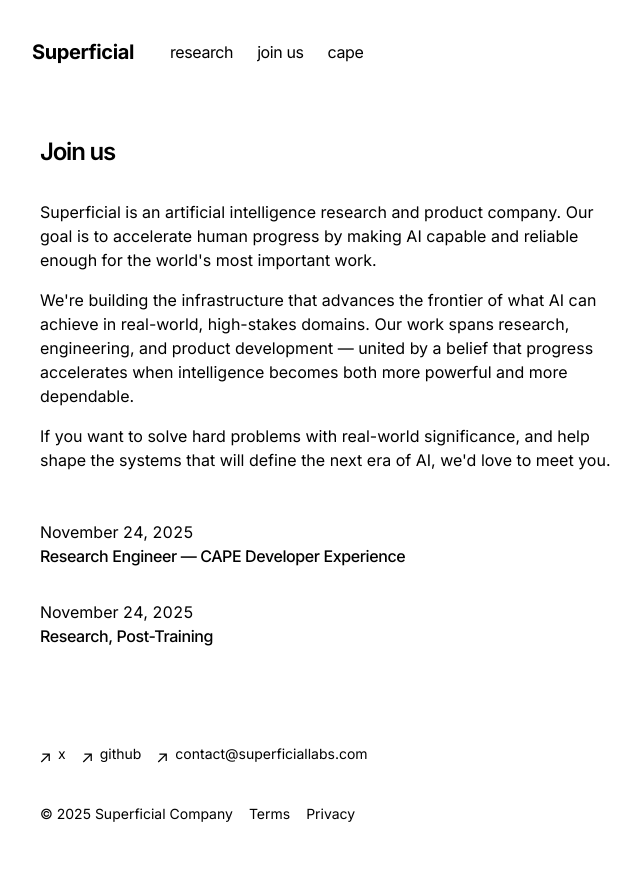
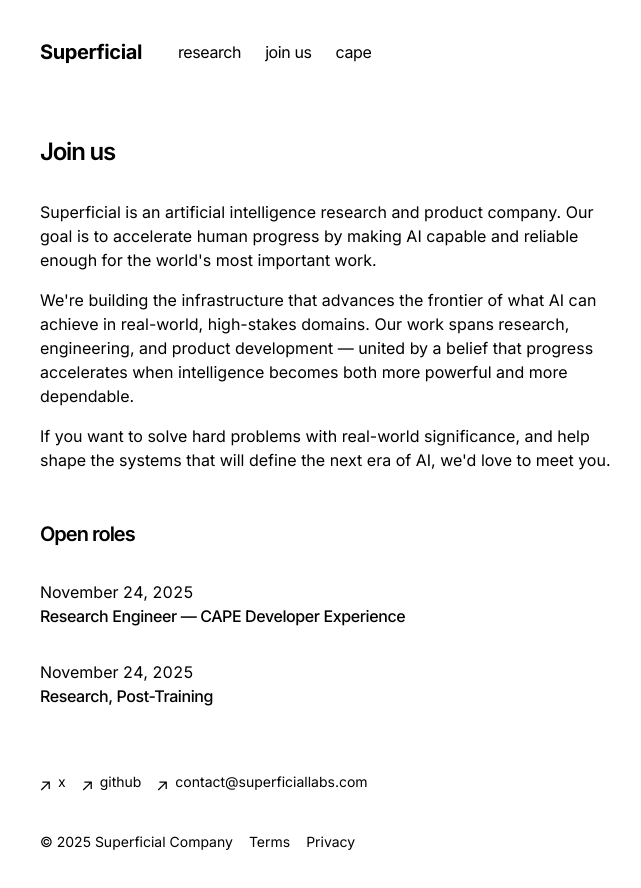
Before and after one commit to superficialorg/capabilitybench, a Next.js app: page /joinus in a window 1280 px wide. Shown: the top 888 px of the page, without its empty margins (312-953 px from the left). Built offline with nearby package versions, Linux system fonts and the light colour scheme.

Commit message:
Align navigation text, center footer arrows, reduce footer spacing, and add Open roles header

```diff
--- a/app/components/footer.tsx
+++ b/app/components/footer.tsx
@@ -20,7 +20,7 @@
 export default function Footer() {
   return (
     <footer className="mb-16">
-      <ul className="font-sm mt-16 flex flex-row space-x-4 text-black text-sm">
+      <ul className="font-sm mt-8 flex flex-row space-x-4 text-black text-sm">
         <li>
           <a
             className="flex items-center transition-all hover:text-neutral-800 text-black"
@@ -28,7 +28,9 @@
             target="_blank"
             href="https://x.com/superficiallabs"
           >
-            <ArrowIcon />
+            <span className="flex items-center">
+              <ArrowIcon />
+            </span>
             <p className="ml-2 h-7">x</p>
           </a>
         </li>
@@ -39,7 +41,9 @@
             target="_blank"
             href="https://github.com/superficiallabs"
           >
-            <ArrowIcon />
+            <span className="flex items-center">
+              <ArrowIcon />
+            </span>
             <p className="ml-2 h-7">github</p>
           </a>
         </li>
@@ -48,7 +52,9 @@
             className="flex items-center transition-all hover:text-neutral-800 text-black"
             href="mailto:contact@superficiallabs.com"
           >
-            <ArrowIcon />
+            <span className="flex items-center">
+              <ArrowIcon />
+            </span>
             <p className="ml-2 h-7">contact@superficiallabs.com</p>
           </a>
         </li>
--- a/app/components/nav.tsx
+++ b/app/components/nav.tsx
@@ -18,14 +18,14 @@
 
 export function Navbar() {
   return (
-    <aside className="-ml-[8px] mb-16 tracking-tight">
+    <aside className="mb-16 tracking-tight">
       <div className="lg:sticky lg:top-20">
         <nav
           className="flex flex-row items-start relative px-0 pb-0 fade md:overflow-auto scroll-pr-6 md:relative"
           id="nav"
         >
           <div className="flex flex-row items-center space-x-0 pr-10 flex-nowrap overflow-x-auto">
-            <Link href="/" className="flex items-center align-middle relative py-1 mr-6">
+            <Link href="/" className="flex items-center align-middle relative py-1 mr-6 pl-0">
               <span className={`${inter.className} font-bold text-xl`}>Superficial</span>
             </Link>
             {Object.entries(navItems).map(([path, { name }]) => {
--- a/app/joinus/page.tsx
+++ b/app/joinus/page.tsx
@@ -25,7 +25,8 @@
       <p className="mb-12">
         If you want to solve hard problems with real-world significance, and help shape the systems that will define the next era of AI, we'd love to meet you.
       </p>
-      <div className="mt-12">
+      <h2 className="font-semibold text-xl mb-8 tracking-tighter">Open roles</h2>
+      <div>
         {joinusPosts
           .sort((a, b) => {
             if (
```
